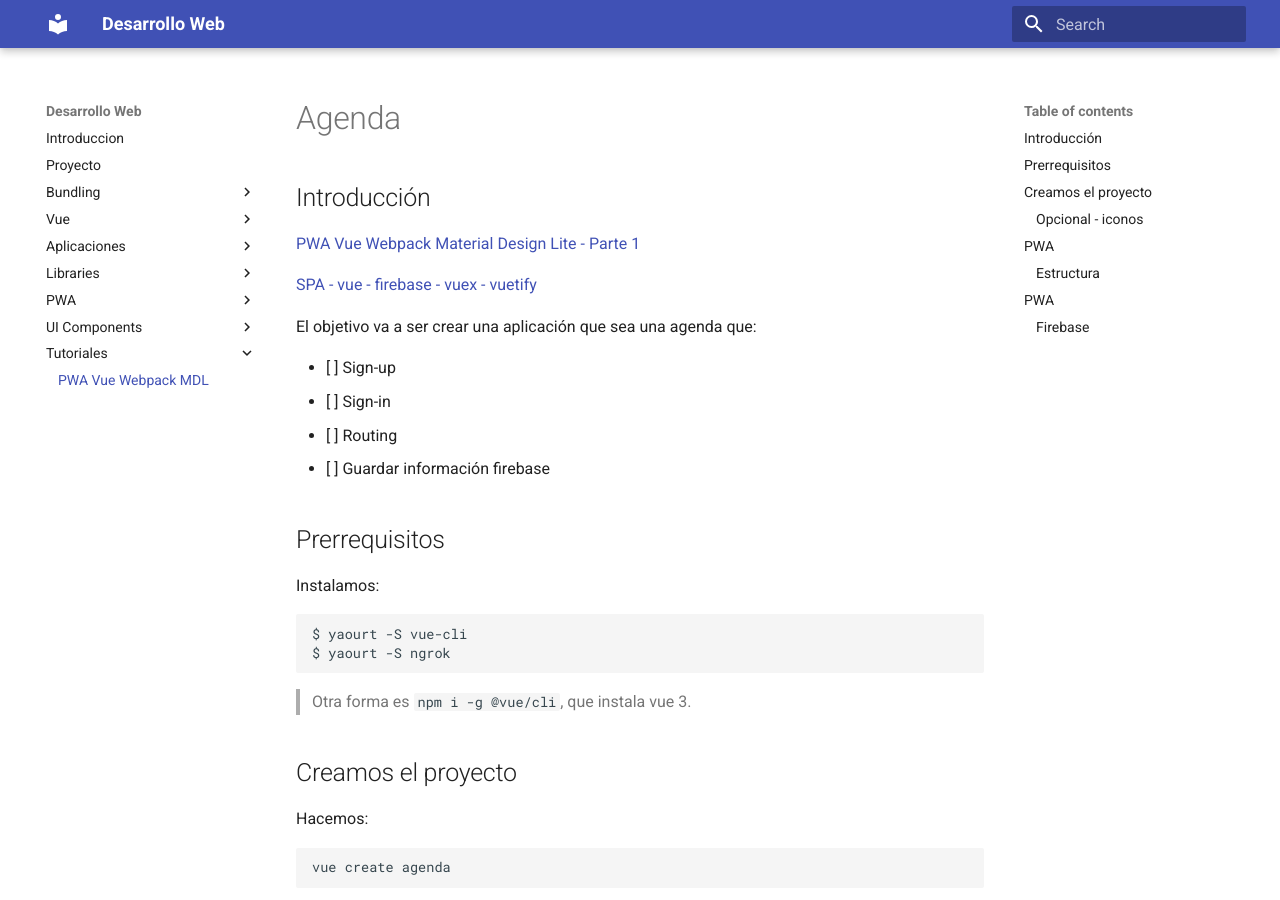
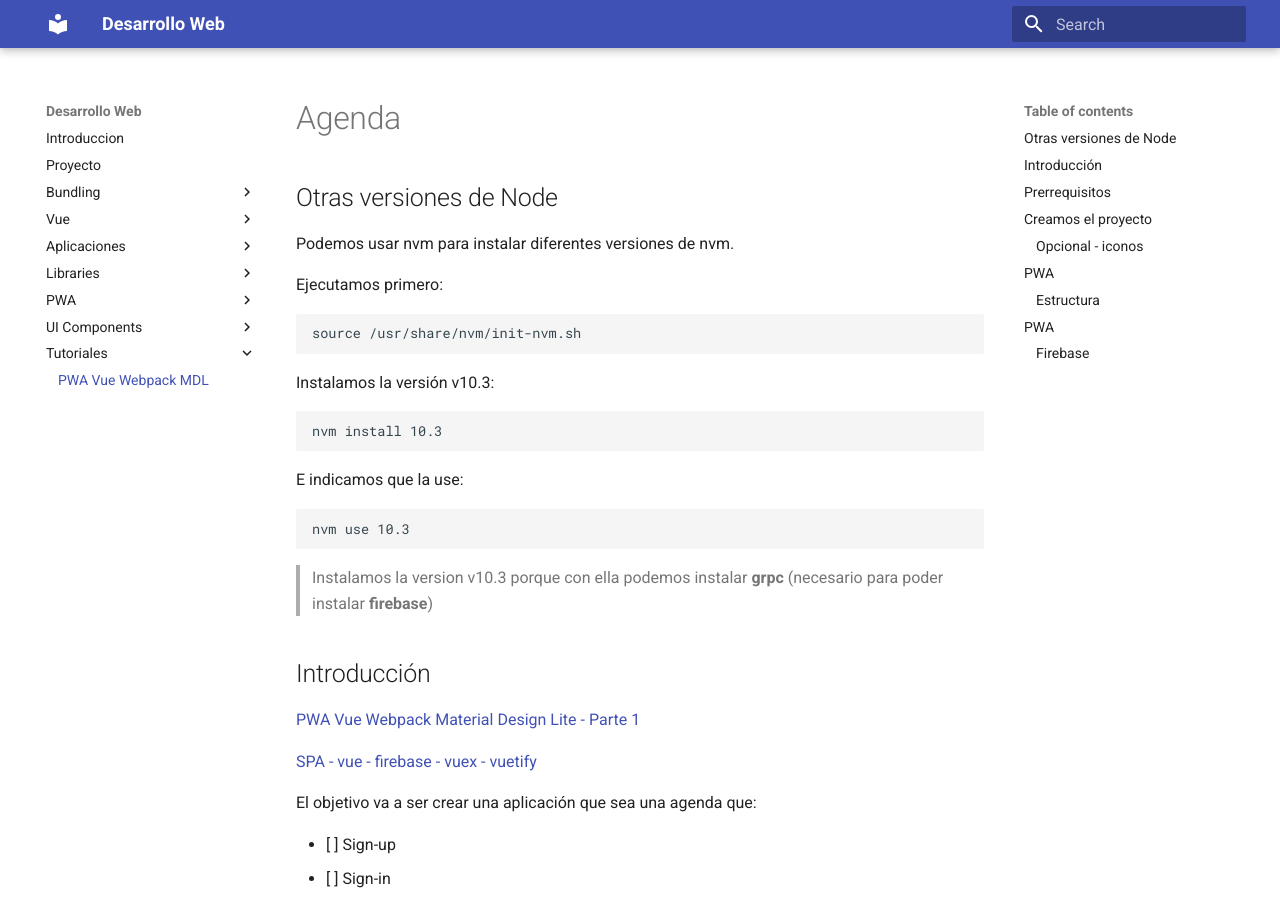
Before and after one commit to mantielero/web, an MkDocs documentation site: the page built from docs/tut_pwa_vue_webpack_mdl.md, in a window 1280 px wide and 900 px high. Built offline with MkDocs 1.6.1 and Material for MkDocs 9.7.7, drawn with Linux system fonts in a browser that asks for light colours.

Commit message:
Instalación de Firebase

````diff
--- a/docs/tut_pwa_vue_webpack_mdl.md
+++ b/docs/tut_pwa_vue_webpack_mdl.md
@@ -1,4 +1,27 @@
 # Agenda
+## Otras versiones de Node
+Podemos usar nvm para instalar diferentes versiones de nvm.
+
+Ejecutamos primero:
+
+```
+source /usr/share/nvm/init-nvm.sh
+```
+
+Instalamos la versión v10.3:
+
+```
+nvm install 10.3
+```
+
+E indicamos que la use:
+
+```
+nvm use 10.3
+```
+
+> Instalamos la version v10.3 porque con ella podemos instalar **grpc** (necesario para poder instalar **firebase**)
+
 ## Introducción
 [PWA Vue Webpack Material Design Lite - Parte 1](https://blog.sicara.com/a-progressive-web-application-with-vue-js-webpack-material-design-part-1-c243e2e6e402<)
 
````
